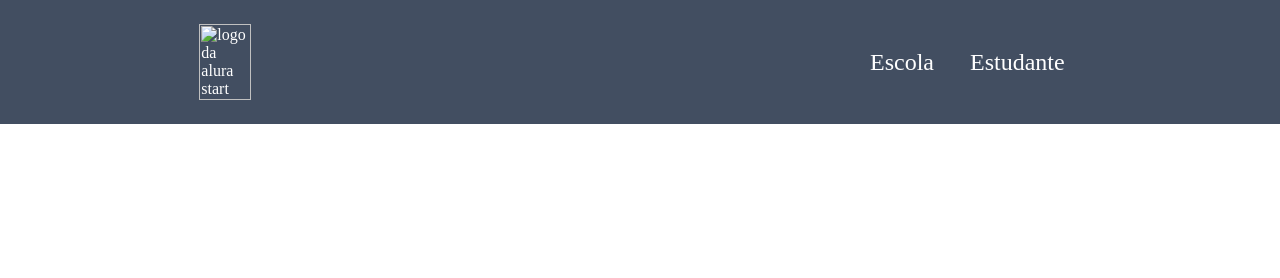
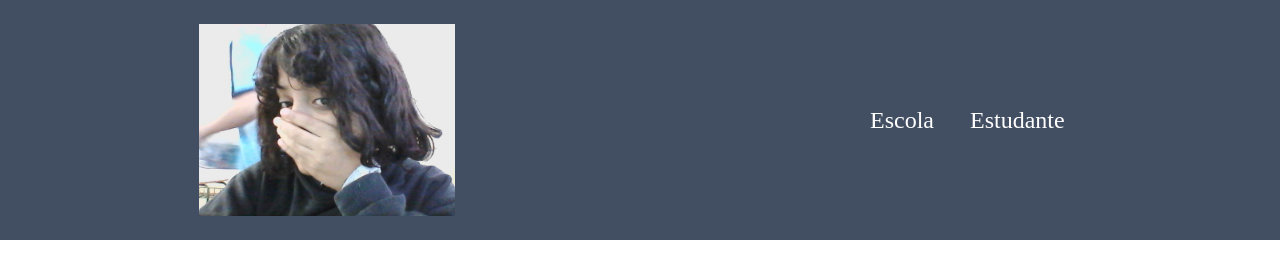
Before and after one commit to sjluu/lulu, a plain HTML site: page index.html in a window 1280 px wide. Drawn offline with Linux system fonts and the light colour scheme.

Commit message:
trocando img

```diff
--- a/index.html
+++ b/index.html
@@ -8,7 +8,7 @@
 </head>
 <body>
     <header class="cabecalho">
-        <img class="cabecalho-imagem" src="image.png" alt="logo da alura start">
+        <img class="cabecalho-imagem" src="WIN_20230315_09_58_34_Pro.jpg" alt="logo da alura start">
         <ul class="cabecalho-lista">
             <li class="cabecalho-lista-item">Escola</li>
             <li class="cabecalho-lista-item">Estudante</li>
```
